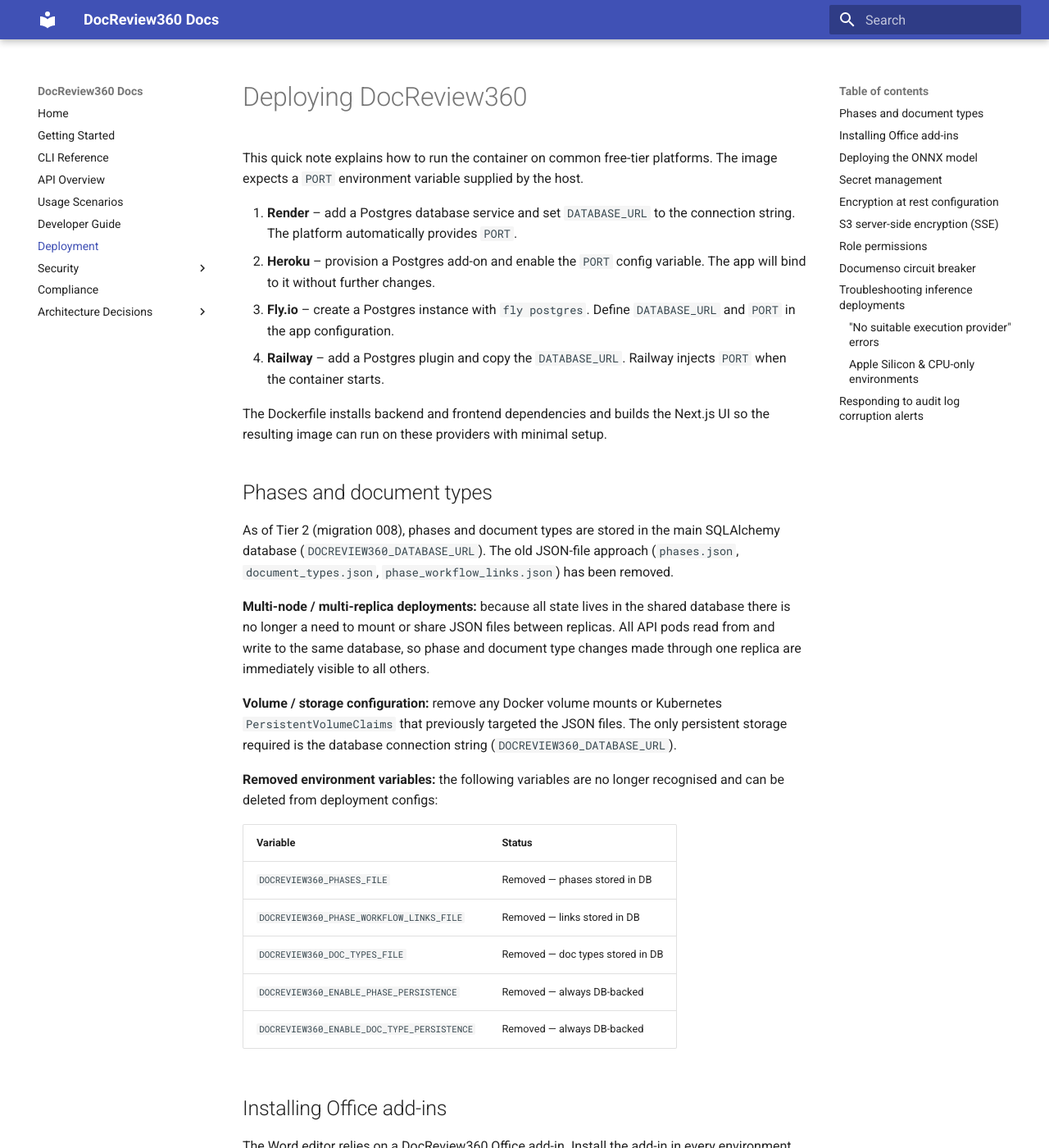
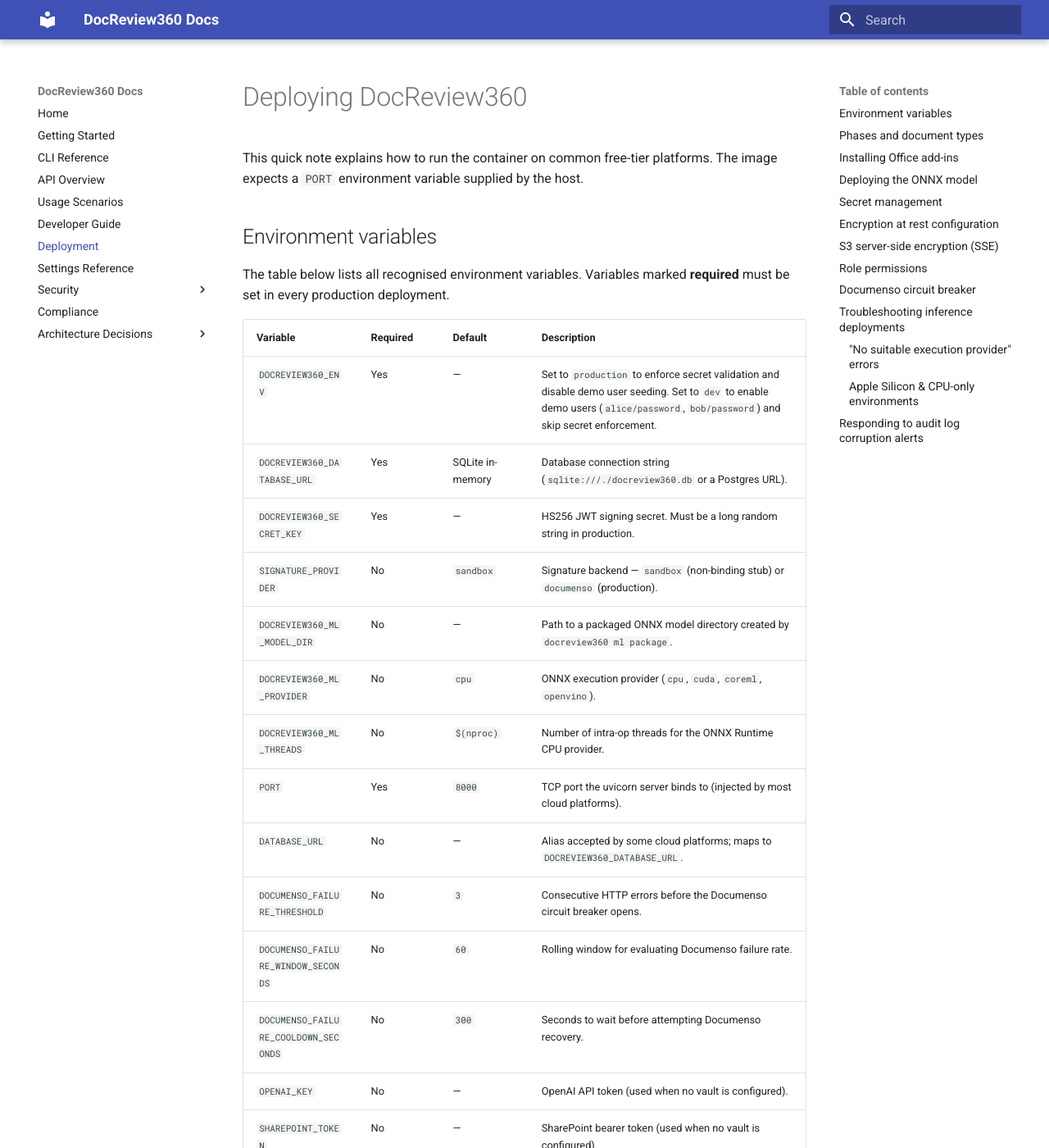
Before and after one commit to eputnam77/DocReview360, an MkDocs documentation site: the page built from docs/deployment.md, in a window 1280 px wide and 1400 px high. Shown: the whole window at 82% size. Built offline with MkDocs 1.6.1 and Material for MkDocs 9.7.7, drawn with Linux system fonts in a browser that asks for light colours.

Commit message:
feat: implement release checklist items — packaging, tools IA, FSV alignment, docs
- MANIFEST.in: document that frontend/ is excluded from PyPI wheel/sdist
- pyproject.toml: add comment block explaining frontend exclusion decision
- docs/deployment.md: add full env-var reference table for production operators
- docs/settings.md: new settings reference page for mkdocs nav
- mkdocs.yml: add Settings Reference to nav
- scripts/check_release.sh: new release-gate script (pytest coverage, bandit, mkdocs)
- tests/test_settings_yaml.py: verify settings.yaml has required keys and safe defaults
- frontend/pages/tools/index.tsx: collapse FSV + Document Quality Checker into single
  "Document Quality Checker" entry (Powered by Federal Style Validator); remove duplicate
  fedstylevalidator entry; unify builtinStatus key
- frontend/pages/tools/checker.tsx: align with FSV visual system — rename page to
  "Document Quality Checker", add "Powered by Federal Style Validator" badge, apply
  FSV color tokens (indigo/amber/orange/yellow) to result cards

https://claude.ai/code/session_0194gEGYKyyDo8pgcGnhUeCF

```diff
--- a/docs/deployment.md
+++ b/docs/deployment.md
@@ -2,6 +2,30 @@
 
 This quick note explains how to run the container on common free-tier platforms.
 The image expects a `PORT` environment variable supplied by the host.
+
+## Environment variables
+
+The table below lists all recognised environment variables. Variables marked
+**required** must be set in every production deployment.
+
+| Variable | Required | Default | Description |
+|----------|----------|---------|-------------|
+| `DOCREVIEW360_ENV` | Yes | — | Set to `production` to enforce secret validation and disable demo user seeding. Set to `dev` to enable demo users (`alice/password`, `bob/password`) and skip secret enforcement. |
+| `DOCREVIEW360_DATABASE_URL` | Yes | SQLite in-memory | Database connection string (`sqlite:///./docreview360.db` or a Postgres URL). |
+| `DOCREVIEW360_SECRET_KEY` | Yes | — | HS256 JWT signing secret. Must be a long random string in production. |
+| `SIGNATURE_PROVIDER` | No | `sandbox` | Signature backend — `sandbox` (non-binding stub) or `documenso` (production). |
+| `DOCREVIEW360_ML_MODEL_DIR` | No | — | Path to a packaged ONNX model directory created by `docreview360 ml package`. |
+| `DOCREVIEW360_ML_PROVIDER` | No | `cpu` | ONNX execution provider (`cpu`, `cuda`, `coreml`, `openvino`). |
+| `DOCREVIEW360_ML_THREADS` | No | `$(nproc)` | Number of intra-op threads for the ONNX Runtime CPU provider. |
+| `PORT` | Yes | `8000` | TCP port the uvicorn server binds to (injected by most cloud platforms). |
+| `DATABASE_URL` | No | — | Alias accepted by some cloud platforms; maps to `DOCREVIEW360_DATABASE_URL`. |
+| `DOCUMENSO_FAILURE_THRESHOLD` | No | `3` | Consecutive HTTP errors before the Documenso circuit breaker opens. |
+| `DOCUMENSO_FAILURE_WINDOW_SECONDS` | No | `60` | Rolling window for evaluating Documenso failure rate. |
+| `DOCUMENSO_FAILURE_COOLDOWN_SECONDS` | No | `300` | Seconds to wait before attempting Documenso recovery. |
+| `OPENAI_KEY` | No | — | OpenAI API token (used when no vault is configured). |
+| `SHAREPOINT_TOKEN` | No | — | SharePoint bearer token (used when no vault is configured). |
+
+
 
 1. **Render** – add a Postgres database service and set `DATABASE_URL` to the
    connection string. The platform automatically provides `PORT`.
--- a/mkdocs.yml
+++ b/mkdocs.yml
@@ -8,6 +8,7 @@ nav:
   - Usage Scenarios: scenarios.md
   - Developer Guide: developer.md
   - Deployment: deployment.md
+  - Settings Reference: settings.md
   - Security:
       - Key Rotation: security/key-rotation.md
       - Patch Flow: security/patch-flow.md
--- a/pyproject.toml
+++ b/pyproject.toml
@@ -197,6 +197,11 @@ dev = [
 ]
 
 # ──────────────────────────── package discovery ───────────────────────────────
+# NOTE: Frontend assets (the Next.js application under frontend/) are intentionally
+# excluded from the PyPI distribution. The sdist and wheel contain only the Python
+# backend package (src/docreview360). Operators who need the frontend must build it
+# separately: `cd frontend && npm install --legacy-peer-deps && npm run build`.
+# See MANIFEST.in for the corresponding `prune frontend` directive.
 [tool.setuptools]
 
 [tool.setuptools.package-dir]
```
Also changed, not shown: docs/settings.md (added, +61 -0 lines), 5 other files.
